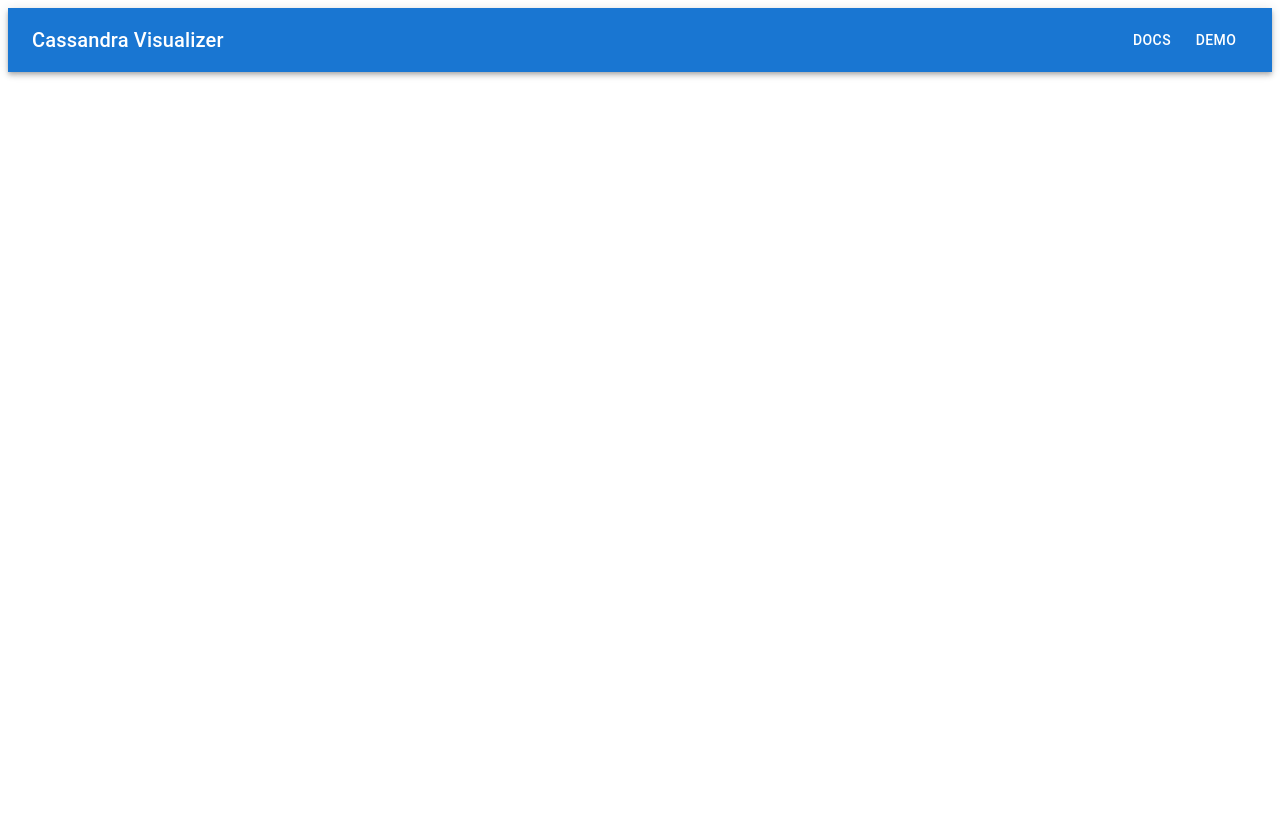
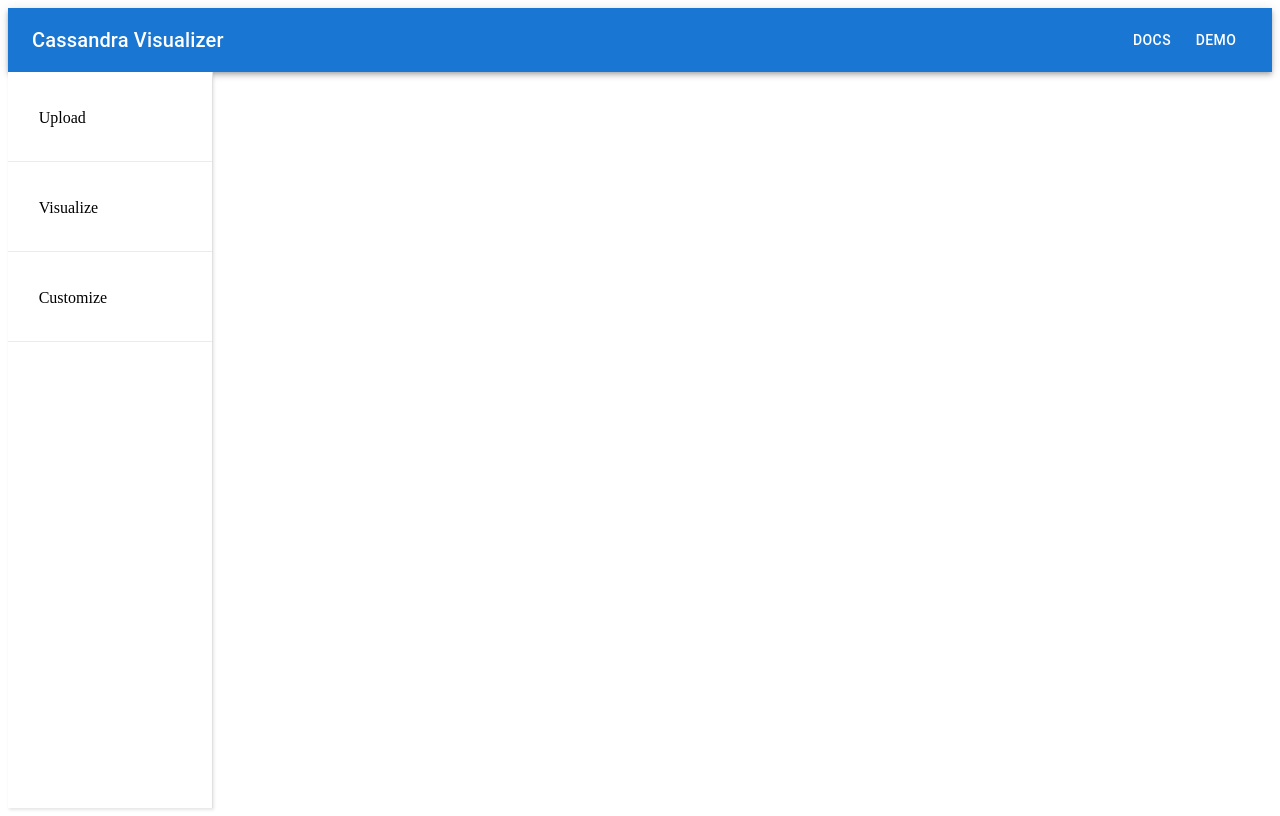
Before and after one commit to oslabs-beta/ClariTea, a React app: page / in a window 1280 px wide. Built offline with nearby package versions, Linux system fonts and the light colour scheme.

Commit message:
sidebar in progess

```diff
--- a/main.js
+++ b/main.js
@@ -33,6 +33,8 @@
   mainWindow = new BrowserWindow({
     width: 1024,
     height: 768,
+    minHeight: 600,
+    minWidth: 800,
     show: false,
     webPreferences: {
       nodeIntegration: true,
--- a/package.json
+++ b/package.json
@@ -21,12 +21,12 @@
   },
   "homepage": "https://github.com/oslabs-beta/cassandra-visualizer#readme",
   "dependencies": {
-    "express": "^4.17.1",
     "@emotion/react": "^11.7.1",
     "@emotion/styled": "^11.6.0",
     "@material-ui/core": "^4.12.3",
     "@mui/icons-material": "^5.2.1",
     "@mui/material": "^5.2.3",
+    "express": "^4.17.1",
     "react": "^17.0.2",
     "react-dom": "^17.0.2",
     "styled-components": "^5.3.3"
--- a/src/components/App.jsx
+++ b/src/components/App.jsx
@@ -1,11 +1,11 @@
 import React from 'react';
-import Header from './header/header.jsx';
+import MainContainer from './Container/MainContainer.jsx'
 
 
 export default function App() {
   return (
     <div>
-      <Header />
+      <MainContainer />
     </div>
   )
 };
--- /dev/null
+++ b/src/components/Container/MainContainer.jsx
@@ -0,0 +1,12 @@
+import React from 'react';
+import SideBar from '../SideBar/SideBar.jsx'
+import Header from '../header/header.jsx'
+
+export default function MainContainer() {
+    return (
+        <div>
+            <Header />
+            <SideBar />
+        </div>
+    )
+};
--- a/src/components/SideBar/Buttons.jsx
+++ b/src/components/SideBar/Buttons.jsx
@@ -0,0 +1,52 @@
+import React from 'react';
+import styled, { keyframes } from 'styled-components';
+
+
+// shadow, button text font color;
+const fontColor = keyframes`
+  to {
+    color: #35abe5;
+    box-shadow: 4px 4px 4px rgba(0, 0, 0, 0.10);
+  }
+`;
+
+// container for sidebar buttons
+const ButtonContainer = styled.div`
+  padding: 2px;
+  border-bottom: 1px solid rgba(0, 0, 0, 0.08);
+  min-width: 200px;
+  cursor: pointer;
+  &:hover {
+    animation: ${fontColor} .5s;
+    animation-fill-mode: both;
+  };
+`;
+
+// individual button arrange;
+const Button = styled.div`
+  height: 60px;
+  background-color: none;
+  margin: auto;
+  margin-left: calc(15.5px + .25vw);
+  margin-top: 25px;
+`;
+
+
+const Icon = styled.span`
+  margin: 5px;
+  font-size: calc(14px + 1vw);
+`;
+
+
+const NavButton = ({ className, click, view, style }) => {
+    return (
+        <ButtonContainer style={style} onClick={click} id={view}>
+            <Button>
+                <Icon><i className={className} /></Icon>
+                {view}
+            </Button>
+        </ButtonContainer>
+    )
+}
+
+export default NavButton;
--- a/src/components/SideBar/SideBar.jsx
+++ b/src/components/SideBar/SideBar.jsx
@@ -0,0 +1,48 @@
+import React from 'react';
+import styled from 'styled-components';
+import NavButton from './Buttons.jsx'
+
+// whole sidebar
+const SideBarStyle = styled.div`
+  background-color: white;
+  grid-area: navSideBar;
+  border-right: 1px solid rgba(0, 0, 0, 0.12);
+  box-shadow: 1px 2px 3px rgba(0, 0, 0, 0.10);
+  display: inline-block;
+  height: calc(100vh - 64px);
+  position: relative;
+`;
+
+
+function SideBar() {
+    return (
+        <SideBarStyle>
+            <NavButton
+                key='SideButton0'
+                className='upload'
+                view='Upload'
+                click={(e) => {
+
+                }}
+            />
+            <NavButton
+                key='SideButton1'
+                className='visualize'
+                view='Visualize'
+                click={(e) => {
+
+                }}
+            />
+            <NavButton
+                key='SideButton2'
+                className='customize'
+                view='Customize'
+                click={(e) => {
+
+                }}
+            />
+        </SideBarStyle>
+    )
+}
+
+export default SideBar;
```
Also changed, not shown: src/container/MainContainer.jsx (deleted, +0 -8 lines), 1 other file (tests, documents, lock files or other folders).
